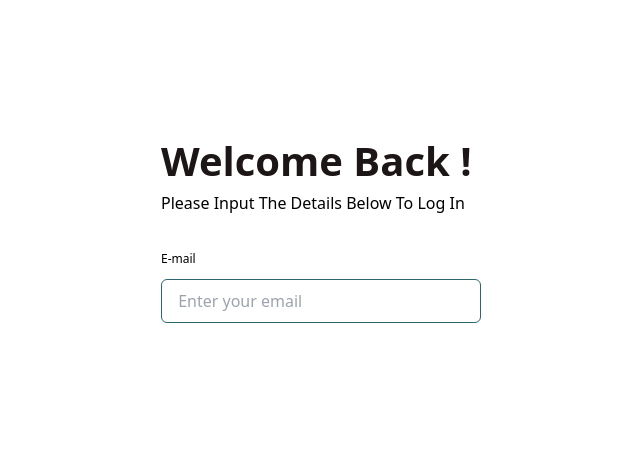
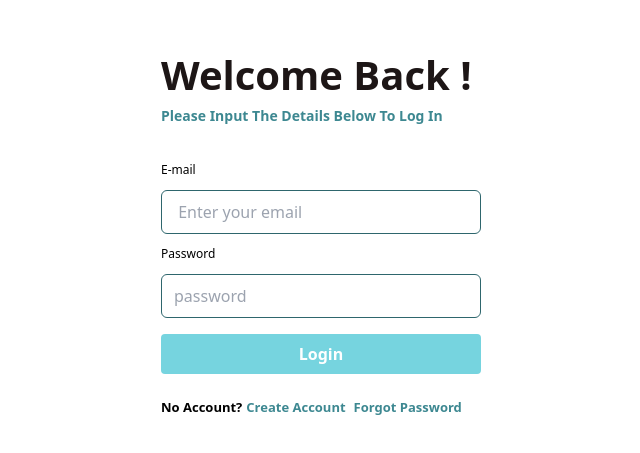
Before and after one commit to iyanuloluwa-Miracle/GenCode, a Vue app: page /login in a window 1280 px wide. Shown: the part 185-638 px from the top of the page, without its empty margins (319-959 px from the left). Built offline with nearby package versions, Linux system fonts and the light colour scheme.

Commit message:
frontend feat:signup completed

```diff
--- a/src/components/Login/Login.vue
+++ b/src/components/Login/Login.vue
@@ -2,24 +2,63 @@
   <section class="w-screen h-screen flex items-center justify-center">
     <form class="w-11/12 md:w-1/2 xl:w-1/4">
       <section class="my-8">
-            <h3 class="text-xl capitalize font-semibold  text-black01">Welcome back !</h3>
-            <p class="capitalize">Please input the details below to log in</p>
-
+        <h3 class="text-xl capitalize font-semibold text-black01">
+          Welcome back !
+        </h3>
+        <p class="capitalize text-sm text-Till091 font-semibold">
+          Please input the details below to log in
+        </p>
       </section>
 
       <section class="my-2 mb-2">
         <label for="email" class="text-base02 block my-2">E-mail</label>
-            <input class="input border-[1px] border-blue01 focus:border-Till10101 focus:outline-none rounded-md w-full h-11 px-3 transition-all duration-300 ease-linear" type="email" placeholder=" Enter your email" required="" name="email" value="">
+        <input
+          class="input border-[1px] border-blue01 focus:border-Till10101 focus:outline-none rounded-md w-full h-11 px-3 transition-all duration-300 ease-linear"
+          type="email"
+          placeholder=" Enter your email"
+          required=""
+          name="email"
+          value=""
+        />
       </section>
 
+      <section class="my-2 mb-2">
+        <label class="text-base02 block my-2"> Password </label>
+        <input
+          class="input border-[1px] border-blue01 focus:border-Till10101 focus:outline-none rounded-md w-full h-11 px-3 transition-all duration-300 ease-linear"
+          type="text"
+          placeholder="password"
+          required=""
+          name="password"
+          value=""
+        />
+      </section>
+
+      <section class="my-4 mb-5 w-full">
+        <button
+          class="font-semibold selection:capitalize rounded p-2 cursor-pointer transition-all duration-150 ease-in transform undefined text-whites bg-Till10101 hover:bg-blue01 w-full"
+        >
+          Login
+        </button>
+      </section>
+
+      <section>
+        <p class="font-semibold capitalize inline text-[13px] ">
+          no account?<a
+            class="font-semibold capitalize text-[13px] px-1 text-Till091"
+            href="#"
+            >create account</a
+          ><a
+            class="font-semibold capitalize text-[13px] px-1 text-Till091"
+            href="#"
+            >Forgot Password</a
+          >
+        </p>
+      </section>
     </form>
   </section>
 </template>
 
-<script>
+<script></script>
 
-</script>
-
-<style scoped>
-
-</style>
+<style scoped></style>
--- a/src/pages/Login.vue
+++ b/src/pages/Login.vue
@@ -1,10 +1,7 @@
 <template>
-    <div>
+    <section>
         <LoginComponent/>
-
-
-
-    </div>
+    </section>
 </template>
 
 <script>
--- a/src/pages/SignUp.vue
+++ b/src/pages/SignUp.vue
@@ -30,14 +30,14 @@
         <input class="input border-[1px]  border-blue01 focus:border-Till10101 focus:outline-none rounded-md w-full h-11 transition-all px-3 duration-300 ease-linear" type="text" placeholder="email" required="" name="email" value="">
       </section>
       <section class="my-2 mb-2">
-        <label htmlFor="username" class="text-base02 block my-2">
+        <label class="text-base02 block my-2">
           Password
         </label>
         <input class="input border-[1px]  border-blue01 focus:border-Till10101 focus:outline-none rounded-md w-full h-11 px-3 transition-all duration-300 ease-linear" type="text" placeholder="password" required="" name="password" value="">
       </section>
       <p class="text-[11px]">Password must be atleast 8 character</p>
       <section class="my-4 mb-5 w-full">
-        <button class="capitalize rounded p-2 cursor-pointer transition-all duration-150 ease-in transform undefined text-whites bg-Till10101 hover:bg-blue01 w-full ">
+        <button class="font-semibold selection:capitalize rounded p-2 cursor-pointer transition-all duration-150 ease-in transform undefined text-whites bg-Till10101 hover:bg-blue01 w-full ">
             Register
         </button>
       </section>
```
Lines whose indentation alone changed are shown as unchanged.
